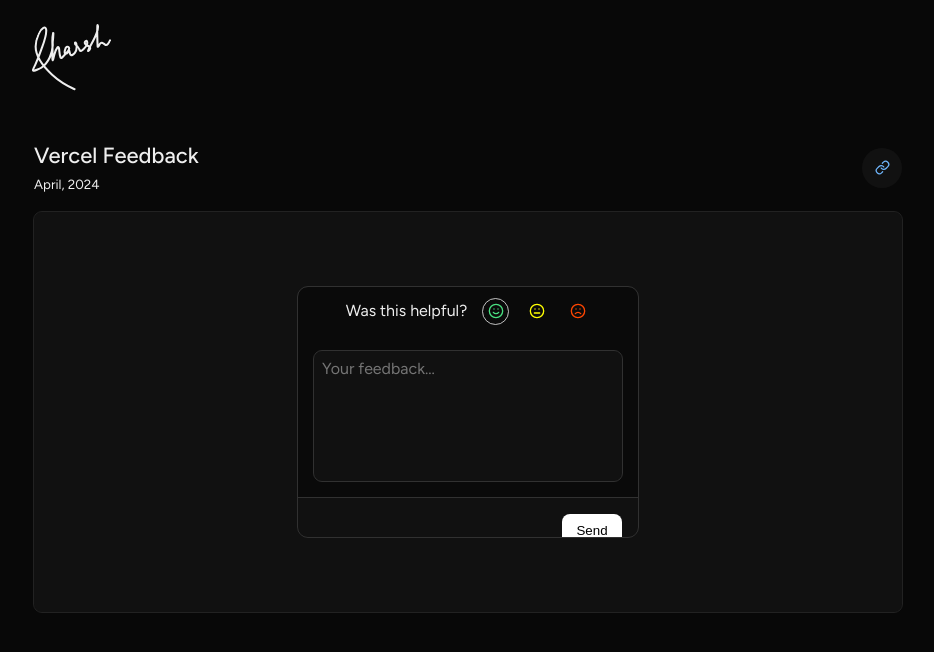
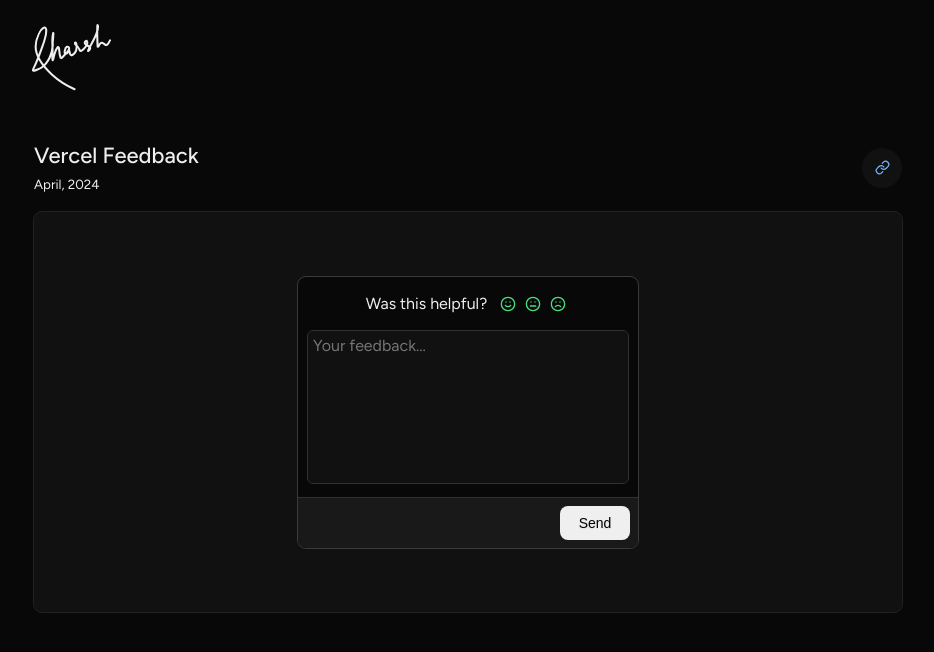
Before and after one commit to harsh-1923/harsh, a React (Vite) app in the folder client/: page /exp/vercel-feedback in a window 1280 px wide. Both pictures are taken after a click on the button 667 px from the left and 412 px from the top of the page. Shown: the top 652 px of the page, without its empty margins (172-1106 px from the left). Built offline with nearby package versions, Linux system fonts and the light colour scheme.

Commit message:
Vercel Feedback

```diff
--- a/client/package.json
+++ b/client/package.json
@@ -23,7 +23,8 @@
     "react": "^18.2.0",
     "react-dom": "^18.2.0",
     "react-router-dom": "^6.23.1",
-    "react-use-measure": "^2.1.1"
+    "react-use-measure": "^2.1.1",
+    "sonner": "^1.4.41"
   },
   "devDependencies": {
     "@types/react": "^18.2.66",
--- a/client/src/components/Experiments/VercelFeedback/VercelFeedback.css
+++ b/client/src/components/Experiments/VercelFeedback/VercelFeedback.css
@@ -1,180 +1,102 @@
-.vf-demo {
-  width: 100%;
+.vercel-feedback-wrap {
+  background-color: var(--bg);
+  outline: 1px solid var(--gray-5);
+  border-radius: 40px;
+  overflow: hidden;
 }
 
-.vf-wrap {
-  background-color: #0a0a0a;
-  outline: var(--gray-5) 1px solid;
-  width: 280px;
-  font-size: 16px;
-  overflow: hidden;
-  height: 48px;
-  border-radius: 30px;
-  margin: var(--gap-xl) auto;
-  transition: all 0.2s ease-out;
+.vercel-feedback-header {
+  width: 100%;
+  height: 54px;
+  display: flex;
+  align-items: center;
+  justify-content: center;
+  gap: var(--gap-xs);
 }
 
-div.vf-wrap[data-expanded="true"] {
-  border-radius: 10px;
-  height: 250px;
-  width: 340px;
+.vercel-feedback-icons {
+  display: flex;
+  align-items: center;
+  justify-content: center;
 }
 
-.smiley-icons {
+.vercel-feedback-icon-button {
   display: flex;
   align-items: center;
   justify-content: center;
   border-radius: 50%;
-  border: none;
-  outline: none;
-  background-color: transparent;
   width: 25px;
   height: 25px;
-  transition: background-color 0.2s ease-in-out;
-  -webkit-tap-highlight-color: #012f61;
-  color: inherit;
+  outline: none;
+  border: none;
+  background-color: transparent;
+  cursor: pointer;
 }
 
-.smiley-icons:focus {
-  outline: 1px solid rgba(255, 255, 255, 0.739);
+.vercel-feeback-input {
+  background-color: var(--gray-1);
+  color: var(--gray-12);
+  width: 100%;
+  border-radius: 5px;
+  resize: none;
+  padding: 5px;
+  font-family: inherit;
+  outline: 1px solid var(--gray-5);
+  border: none;
+  font-size: 16px;
+  min-height: 152px;
+  width: calc(100% - 20px);
+  margin: 0 10px 8px 10px;
 }
 
-.smiley-icons:hover {
-  cursor: pointer;
-  background-color: #012f61;
+.vercel-feeback-option-tray {
+  padding: 8px;
+  background-color: var(--gray-2);
+  display: flex;
+  align-items: center;
+  justify-content: flex-end;
+  outline: 1px solid var(--gray-5);
+
+  /* padding-bottom: 5px; */
 }
 
-.vf-header-wrap {
-  padding: var(--gap-md);
+.vercel-feeback-button {
+  padding: 8px 16px;
+  border-radius: 8px;
+  outline: none;
+  border: none;
+  text-shadow: 0px 1px 1.5px rgba(101, 101, 101, 0.16);
+  cursor: pointer;
+  color: black;
+  font-size: 14px;
+  font-weight: 500;
+  width: 70px;
+  height: 34px;
+  overflow: hidden;
+}
+
+button[data-selected-mood="true"] {
+  background-color: rgba(173, 216, 230, 0.384);
+}
+
+.vercel-feeback-button span {
   display: flex;
   align-items: center;
   justify-content: center;
-
-  gap: var(--gap-md);
-  height: 48px;
+  overflow: hidden;
+  color: var(--proccessing-state-blue);
 }
 
-.vf-form-wrap {
+.vercel-feedback-loader {
+  animation: rotate 1.4s linear infinite;
+}
+
+/* ------SUCCESS------- */
+.vercel-feedback-send-success {
   width: 100%;
+  min-height: 152px;
   display: flex;
   align-items: center;
   justify-content: center;
   flex-direction: column;
 }
-
-.vf-feedback-input {
-  min-height: 130px;
-  width: calc(100% - var(--gap-md) * 2);
-  margin: var(--gap-md) 0;
-  resize: none;
-  background-color: var(--gray-1);
-  border-radius: var(--gap-xs);
-  outline: 1px solid var(--gray-5);
-  border: none;
-  padding: var(--gap-xs);
-  font-size: 16px;
-  font-family: inherit;
-  touch-action: manipulation;
-}
-
-.vf-feedback-input:focus {
-  outline: 1px solid rgba(245, 245, 245, 0.731);
-}
-
-.feedback-button-wrap {
-  flex-grow: 1;
-  width: 100%;
-  padding: var(--gap-md);
-
-  display: flex;
-  align-items: center;
-  justify-content: flex-end;
-
-  background-color: #111111;
-  /* margin-top: var(--gap-md); */
-
-  border-top: 1px solid var(--gray-5);
-}
-
-.vf-feedback-submit {
-  background-color: var(--gray-1);
-  border: none;
-  height: 32px;
-  padding: 0 6px;
-  border-radius: var(--gap-xs);
-  background-color: white;
-  color: #000;
-  width: 60px;
-  display: flex;
-  align-items: center;
-
-  justify-content: center;
-}
-
-.loader {
-  width: 16px;
-  aspect-ratio: 1;
-  display: grid;
-  border-radius: 50%;
-  background: linear-gradient(
-        0deg,
-        rgb(0 0 0/50%) 30%,
-        #0000 0 70%,
-        rgb(0 0 0/100%) 0
-      )
-      50%/8% 100%,
-    linear-gradient(90deg, rgb(0 0 0/25%) 30%, #0000 0 70%, rgb(0 0 0/75%) 0)
-      50%/100% 8%;
-  background-repeat: no-repeat;
-  animation: l23 1s infinite steps(12);
-}
-.loader::before,
-.loader::after {
-  content: "";
-  grid-area: 1/1;
-  border-radius: 50%;
-  background: inherit;
-  opacity: 0.915;
-  transform: rotate(30deg);
-}
-.loader::after {
-  opacity: 0.83;
-  transform: rotate(60deg);
-}
-@keyframes l23 {
-  100% {
-    transform: rotate(1turn);
-  }
-}
-
-.success {
-  width: 100%;
-  display: flex;
-  align-items: center;
-  justify-content: center;
-  height: 100px;
-  flex-direction: column;
-  margin-top: 35px;
-  animation: showup 200ms ease-in-out;
-  font: 16px !important;
-}
-
-@keyframes showup {
-  0% {
-    opacity: 0;
-    transform: translateY(10px);
-  }
-  100% {
-    opacity: 1;
-    transform: translateY(0);
-  }
-}
-
-.success h3 {
-  font-weight: 500;
-}
-
-.feedback-checkicon {
-  margin-bottom: 20px;
-  color: #0070f3;
-}
--- a/client/src/components/Experiments/VercelFeedback/VercelFeedback.jsx
+++ b/client/src/components/Experiments/VercelFeedback/VercelFeedback.jsx
@@ -1,103 +1,206 @@
-import React, { useEffect, useState, useRef } from "react";
+import React, { useState, useEffect, useRef } from "react";
 import "./VercelFeedback.css";
-import { Smile, Check, Frown, Meh } from "lucide-react";
+import { Smile, Check, Loader, Frown, Meh } from "lucide-react";
+import { Toaster, toast } from "sonner";
 
-const VercelFeedback = ({}) => {
-  const [isFeedbackActive, setIsFeedbackActive] = useState(false);
-  const [animationDuration, setAnimationDuration] = useState(0.3);
-  const [submitted, setSubmitted] = useState(false);
+import useMeasure from "react-use-measure";
 
-  const [expanded, setExpanded] = useState(false);
+import { motion, AnimatePresence } from "framer-motion";
 
-  const [submitting, setSubmitting] = useState(false);
+const VercelFeedback = () => {
+  const [state, setState] = useState("inactive");
+  const [isSending, setIsSending] = useState(false);
+  const [sent, setSent] = useState(false);
+  const [feedback, setFeedback] = useState("");
+  const [data, setData] = useState({ mood: null, feedback: "" });
 
-  const textAreaRef = useRef(null);
+  const [selectedMood, setSelectedMood] = useState(null);
 
-  const expandFeedback = () => {
-    setExpanded(true);
-    setIsFeedbackActive(true);
+  const [ref, bounds] = useMeasure();
+  const textAreaRef = useRef();
+
+  useEffect(() => {
+    if (state === "active" && textAreaRef.current) {
+      textAreaRef.current.focus();
+    }
+  }, [state]);
+
+  const feedbackVars = {
+    inactive: { width: "250px", height: "54px" },
+    active: {
+      width: "340px",
+      height: bounds.height,
+      borderRadius: "8px",
+      outline: "1px solid var(--gray-6)",
+    },
   };
 
-  const handleSubmit = async (event) => {
-    event.preventDefault();
+  const textAreaVariants = {
+    inactive: {
+      opacity: 0,
+      filter: "blur(2px)",
+      y: -20,
+    },
+    active: {
+      opacity: 1,
+      y: 0,
+      filter: "blur(0px)",
+    },
+  };
 
-    setSubmitting(true);
+  const handleSend = async () => {
+    setIsSending(!isSending);
 
-    await new Promise((resolve) => setTimeout(resolve, 2000));
+    await new Promise((resolve) => setTimeout(resolve, 1500));
 
-    setSubmitted(true);
+    setTimeout(() => {
+      setIsSending(false);
+      setSent(true);
+    }, 2000);
 
-    await new Promise((resolve) => setTimeout(resolve, 3000));
-
-    setExpanded(false);
-    await new Promise((resolve) => setTimeout(resolve, 200));
-    setSubmitted(false);
-    setSubmitting(false);
+    await new Promise((resolve) => setTimeout(resolve, 4000));
+    setData({ mood: selectedMood, feedback: feedback });
+    toast(`<p>Sent to "/api/v1/feedback<p> <br/> ${JSON.stringify(data)}`);
+    setState("inactive");
+    setSent(false);
+    setData({ mood: "", feedback: "" });
+    setFeedback("");
   };
 
   return (
-    <div data-expanded={`${expanded ? "true" : "false"}`} className="vf-wrap">
-      <div className="vf-header-wrap">
-        Was this helpful?
-        <button onClick={() => expandFeedback()} className="smiley-icons">
+    <motion.div
+      variants={feedbackVars}
+      initial={"inactive"}
+      animate={state === "active" ? "active" : "inactive"}
+      className="vercel-feedback-wrap"
+      transition={{ type: "spring", duration: 0.3, bounce: 0.2 }}
+      tabIndex={0}
+    >
+      <div ref={ref} className="vercel-feedback-inner">
+        <div className="vercel-feedback-header">
+          <span>Was this helpful?</span>
+          <div className="vercel-feedback-icons">
+            <button
+              data-selected-mood={
+                selectedMood ? (selectedMood === 0 ? "true" : "false") : "false"
+              }
+              onClick={() => {
+                setState("active");
+                setSelectedMood(0);
+              }}
+              className="vercel-feedback-icon-button"
+            >
               <Smile
+                className="vercel-feedback-icon"
+                size={16}
                 color="#49de80"
-            className="feedback-smile"
                 strokeWidth={2}
-            size={16}
               />
             </button>
-        <button onClick={() => expandFeedback()} className="smiley-icons">
+            <button
+              data-selected-mood={
+                selectedMood ? (selectedMood === 1 ? "true" : "false") : "false"
+              }
+              onClick={() => {
+                setState("active");
+                setSelectedMood(1);
+              }}
+              className="vercel-feedback-icon-button"
+            >
               <Meh
-            color="yellow"
-            className="feedback-smile"
+                className="vercel-feedback-icon"
+                size={16}
+                color="#49de80"
                 strokeWidth={2}
-            size={16}
               />
             </button>
-        <button onClick={() => expandFeedback()} className="smiley-icons">
+            <button
+              data-selected-mood={
+                selectedMood ? (selectedMood === 2 ? "true" : "false") : "false"
+              }
+              onClick={() => {
+                setState("active");
+                setSelectedMood(2);
+              }}
+              className="vercel-feedback-icon-button"
+            >
               <Frown
-            color="orangered"
-            className="feedback-smile"
+                className="vercel-feedback-icon"
+                size={16}
+                color="#49de80"
                 strokeWidth={2}
-            size={16}
               />
             </button>
           </div>
-      {!submitted ? (
-        <form onSubmit={handleSubmit} className="vf-form-wrap">
+        </div>
+        {sent ? (
+          <div className="vercel-feedback-send-success">
+            <motion.div
+              className="vercel-feedback-send-success"
+              initial={{ y: 75, opacity: 0 }}
+              animate={{ y: 0, opacity: 1 }}
+              exit={{ y: -25, opacity: 0 }}
+              transition={{ duration: 0.2, type: "spring", bouce: 0.6 }}
+            >
+              <Check
+                strokeWidth={3}
+                size={26}
+                color={"#0070f3"}
+                style={{ marginBottom: "20px" }}
+              />
+              <p>Your feedback has been recieved.</p>
+              <p>Thanks for helping</p>
+            </motion.div>
+          </div>
+        ) : (
+          <motion.div
+            variants={textAreaVariants}
+            initial={"inactive"}
+            animate={state === "active" ? "active" : "inactive"}
+            className="vercel-feeback-form-wrap"
+          >
             <textarea
-            data-active={`${isFeedbackActive ? "active" : ""}`}
-            focus="true"
               ref={textAreaRef}
-            type="text"
-            className="vf-feedback-input"
+              className="vercel-feeback-input"
               placeholder="Your feedback..."
+              value={feedback}
+              onChange={(e) => setFeedback(e.target.value)}
             />
-
-          <div className="feedback-error-response" />
-          <div className="feedback-button-wrap">
-            <button
-              type="submit"
-              className="vf-feedback-submit"
-              onClick={handleSubmit}
+            <motion.div layout className="vercel-feeback-option-tray">
+              <button className="vercel-feeback-button" onClick={handleSend}>
+                <AnimatePresence initial={false} mode="wait">
+                  {isSending ? (
+                    <motion.span
+                      initial={{ y: -25, opacity: 0 }}
+                      animate={{ y: 0, opacity: 1 }}
+                      exit={{ y: 25, opacity: 0 }}
+                      transition={{ duration: 0.2 }}
+                      key="sending"
                     >
-              {submitting ? (
-                <div className="feedback-spinner loader" />
+                      <Loader
+                        className="vercel-feedback-loader"
+                        size={18}
+                        strokeWidth={2}
+                      />
+                    </motion.span>
                   ) : (
-                "Send"
+                    <motion.span
+                      initial={{ y: -25, opacity: 0 }}
+                      animate={{ y: 0, opacity: 1 }}
+                      exit={{ y: 25, opacity: 0 }}
+                      transition={{ duration: 0.1 }}
+                      key="send"
+                    >
+                      Send
+                    </motion.span>
                   )}
+                </AnimatePresence>
               </button>
-          </div>
-        </form>
-      ) : (
-        <div className="success">
-          <Check strokeWidth={4} size={20} className="feedback-checkicon" />
-          <p>Your feedback has been recieved.</p>
-          <p className="basic-text">Thanks for helping</p>
-        </div>
+            </motion.div>
+          </motion.div>
         )}
       </div>
+    </motion.div>
   );
 };
 
--- a/client/src/index.css
+++ b/client/src/index.css
@@ -78,3 +78,8 @@ a {
   text-decoration: none;
   color: inherit;
 }
+
+input,
+textarea {
+  font-size: 16px;
+}
```
Also changed, not shown: client/src/App.css (+8 -0 lines), client/src/App.jsx (+8 -0 lines), 1 other file (tests, documents, lock files or other folders). Lines whose indentation alone changed are shown as unchanged.
